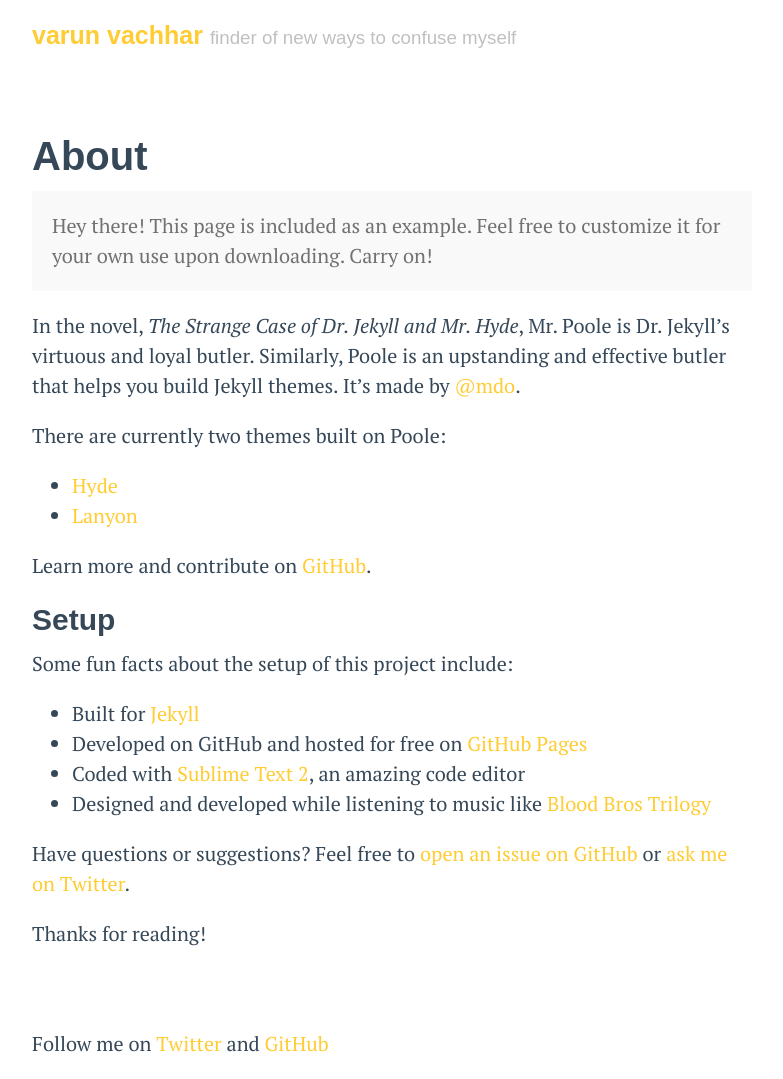
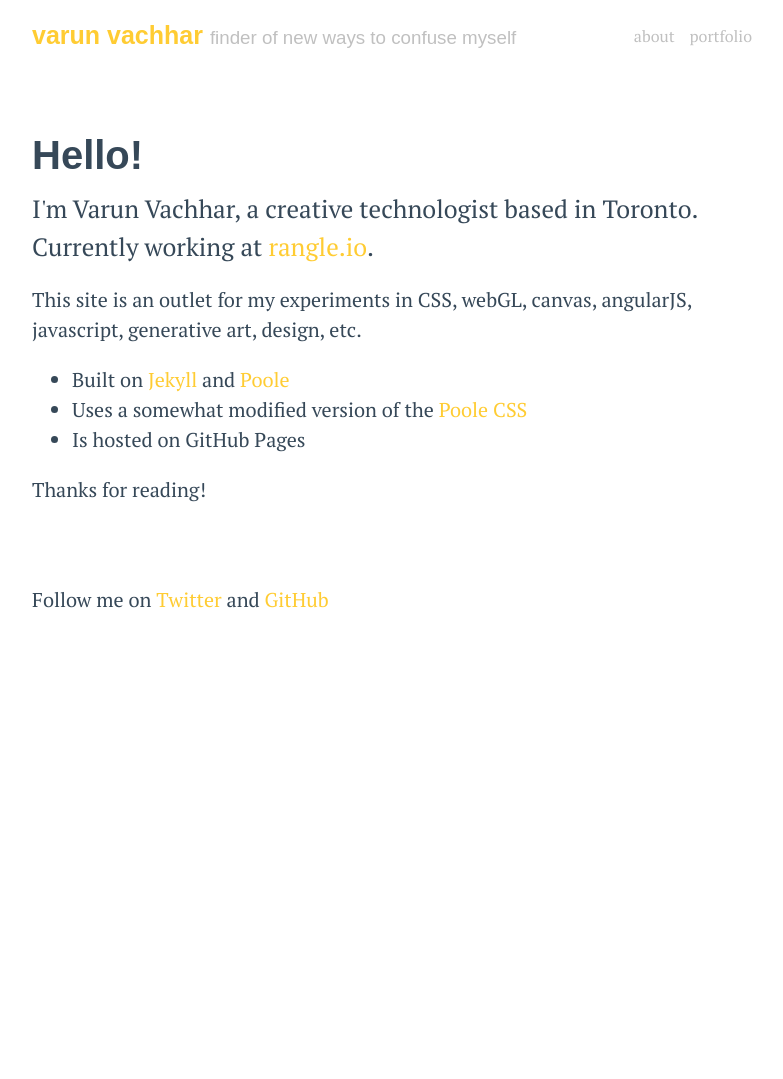
Before and after one commit to winkerVSbecks/le-blog, a Jekyll site: the page built from about.md, in a window 1280 px wide. Shown: the whole page, without its empty margins (248-1031 px from the left). Built offline with Jekyll 4.4.1, drawn with Linux system fonts in a browser that asks for light colours; Markdown is read by kramdown in place of the engine named in the settings; after the commit the page ends 900 px from its top, so only the background shows below that.

Commit message:
Ellsworth Kelly Animated and about

```diff
--- a/_layouts/default.html
+++ b/_layouts/default.html
@@ -11,6 +11,10 @@
           <a href="{{ site.baseurl }}" title="Home">{{ site.title }}</a>
           <small>{{ site.tagline }}</small>
         </h3>
+        <ul class="nav">
+          <li><a href="/about.html">about</a></li>
+          <li><a href="http://lambdafunction.ca/">portfolio</a></li>
+        </ul>
       </div>
 
       {{ content }}
--- a/about.md
+++ b/about.md
@@ -1,30 +1,15 @@
 ---
 layout: page
-title: About
+title: Hello!
 ---
 
-<p class="message">
-  Hey there! This page is included as an example. Feel free to customize it for your own use upon downloading. Carry on!
-</p>
 
-In the novel, *The Strange Case of Dr. Jekyll and Mr. Hyde*, Mr. Poole is Dr. Jekyll's virtuous and loyal butler. Similarly, Poole is an upstanding and effective butler that helps you build Jekyll themes. It's made by [@mdo](https://twitter.com/mdo).
+<p class="lead">I'm Varun Vachhar, a creative technologist based in Toronto. Currently working at <a href="http://rangle.io/">rangle.io</a>.</p>
 
-There are currently two themes built on Poole:
+This site is an outlet for my experiments in CSS, webGL, canvas, angularJS, javascript, generative art, design, etc.
 
-* [Hyde](http://hyde.getpoole.com)
-* [Lanyon](http://lanyon.getpoole.com)
-
-Learn more and contribute on [GitHub](https://github.com/poole).
-
-## Setup
-
-Some fun facts about the setup of this project include:
-
-* Built for [Jekyll](http://jekyllrb.com)
-* Developed on GitHub and hosted for free on [GitHub Pages](https://pages.github.com)
-* Coded with [Sublime Text 2](http://sublimetext.com), an amazing code editor
-* Designed and developed while listening to music like [Blood Bros Trilogy](https://soundcloud.com/maddecent/sets/blood-bros-series)
-
-Have questions or suggestions? Feel free to [open an issue on GitHub](https://github.com/poole/issues/new) or [ask me on Twitter](https://twitter.com/mdo).
+- Built on [Jekyll](http://jekyllrb.com) and [Poole](http://getpoole.com/)
+- Uses a somewhat modified version of the [Poole CSS](https://github.com/poole/poole/blob/master/public/css/poole.css)
+- Is hosted on GitHub Pages
 
 Thanks for reading!
--- a/gulpfile.js
+++ b/gulpfile.js
@@ -15,7 +15,7 @@
   console.log('Server running at http://localhost:3000/');
 
   watch({
-    glob: ['public/**', '_posts/**']
+    glob: ['public/**', '_posts/**', 'about.md']
   })
     .pipe(exec('jekyll build'))
     .pipe(connect.reload());
--- a/public/css/poole.css
+++ b/public/css/poole.css
@@ -324,6 +324,7 @@
   margin-bottom: 3rem;
 }
 .masthead-title {
+  position: relative;
   margin-top: 0;
   margin-bottom: 0;
   color: #FFCC33;
@@ -336,6 +337,34 @@
   font-weight: 400;
   color: #c0c0c0;
   letter-spacing: 0;
+}
+.nav {
+  padding-left: 0;
+  margin-bottom: 0;
+  list-style: none;
+}
+.nav li {
+  display: inline-block;
+}
+.nav li + li {
+  margin-left: .5rem;
+}
+.nav li a {
+  font-size: 80%;
+  font-weight: 400;
+  color: #c0c0c0;
+  letter-spacing: 0;
+}
+.nav li a:hover { color: #364858; }
+
+@media (min-width: 34em) {
+  .masthead {
+    padding-top: 1rem;
+    text-align: right;
+  }
+  .masthead-title {
+    float: left;
+  }
 }
 
 
```
Also changed, not shown: _posts/2014-03-24-ellsworth-kelly-animated.md (+49 -3 lines), public/img/orange.gif (added), public/img/polygon.png (added), public/img/ropeinterface.gif (added), public/img/springytriangles.gif (added), public/img/springywavybox.gif (added).
